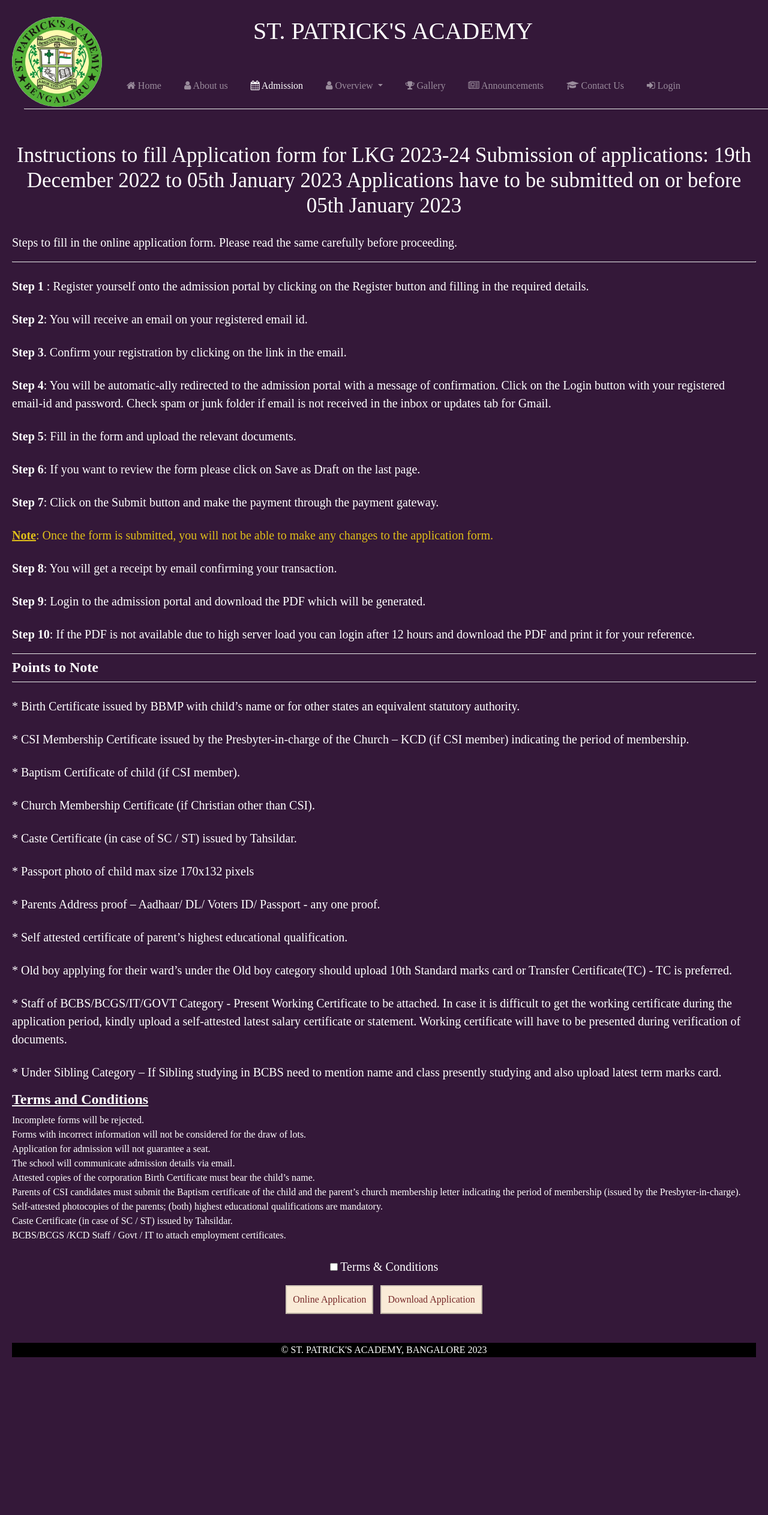
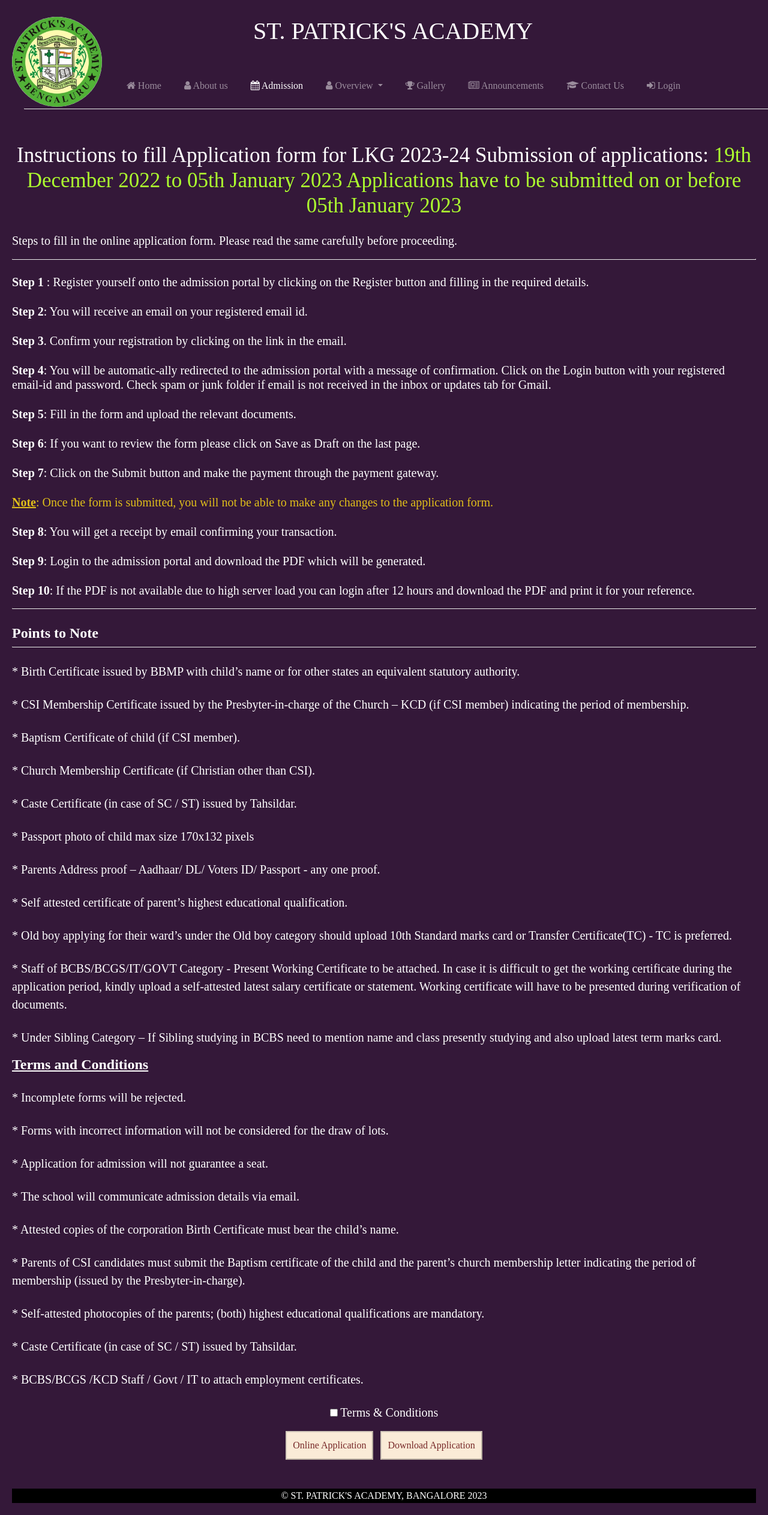
Before and after one commit to Karan9861/AdmissionPro-AWS, a Flask app: page /Admission in a window 1280 px wide. Shown: the whole page at 60% size. Before the commit the page ends 2262 px from the top, so only its background shows below. Run offline with Flask 3, Linux system fonts and the light colour scheme; some libraries are stand-ins or nearby versions.

Commit message:
made changes in admission page

```diff
--- a/templates/Admission.html
+++ b/templates/Admission.html
@@ -103,8 +103,9 @@
          <h3 class="aligning">
 
            <center> Instructions to fill Application form for LKG 2023-24
-          Submission of applications: 19th December 2022 to 05th January 2023
-          Applications have to be submitted on or before 05th January 2023 </center></h3>
+          Submission of applications: <span style="color: greenyellow;">19th December 2022 to 05th January 2023</span>
+          <span style="color: greenyellow;">Applications have to be submitted on or before 05th January 2023</span>
+        </center>
           <p>Steps to fill in the online application form. Please read the same carefully before proceeding.</p>
           <hr>
              <p><b>Step 1</b> : Register yourself onto the admission portal by clicking on the Register button and filling in the required details.</p>
@@ -133,15 +134,16 @@
           <p>* Staff of BCBS/BCGS/IT/GOVT Category - Present Working Certificate to be attached. In case it is difficult to get the working certificate during the application period, kindly upload a self-attested latest salary certificate or statement. Working certificate will have to be presented during verification of documents.</p>
           <p>* Under Sibling Category – If Sibling studying in BCBS need to mention name and class presently studying and also upload latest term marks card.</p>
           <h4 style="color: rgb(255, 255, 255);"><u><b>Terms and Conditions</u></b></h4>
-          <span style="color: white;">Incomplete forms will be rejected.</span><br>
-          <span style="color: white;">Forms with incorrect information will not be considered for the draw of lots.</span><br>
-          <span style="color: white;">Application for admission will not guarantee a seat.</span><br>
-          <span style="color: white;">The school will communicate admission details via email.</span><br>
-          <span style="color: white;">Attested copies of the corporation Birth Certificate must bear the child&rsquo;s name.</span><br>
-          <span style="color: white;">Parents of CSI candidates must submit the Baptism certificate of the child and the parent&rsquo;s church membership letter indicating the period of membership (issued by the Presbyter-in-charge).</span><br>
-          <span style="color: white;">Self-attested photocopies of the parents; (both) highest educational qualifications are mandatory.</span><br>
-          <span style="color: white;">Caste Certificate (in case of SC / ST) issued by Tahsildar.</span><br>
-          <span style="color: white;">BCBS/BCGS /KCD Staff / Govt / IT to attach employment certificates.</span>
+          <p style="color: white;">* Incomplete forms will be rejected.</p>
+          <p style="color: white;">* Forms with incorrect information will not be considered for the draw of lots.</p>
+          <p style="color: white;">* Application for admission will not guarantee a seat.</p>
+          <p style="color: white;">* The school will communicate admission details via email.</p>
+          <p style="color: white;">* Attested copies of the corporation Birth Certificate must bear the child&rsquo;s name.</p>
+          <p style="color: white;">* Parents of CSI candidates must submit the Baptism certificate of the child and the parent&rsquo;s church membership letter indicating the period of membership (issued by the Presbyter-in-charge).</p>
+          <p style="color: white;">* Self-attested photocopies of the parents; (both) highest educational qualifications are mandatory.</p>
+          <p style="color: white;">* Caste Certificate (in case of SC / ST) issued by Tahsildar.</p>
+          <p style="color: white;">* BCBS/BCGS /KCD Staff / Govt / IT to attach employment certificates.</p>
+
           <center> <p> <input type="checkbox" id="activateCheckbox"> Terms & Conditions<br></p></center>
           <center>
           <button id="button1" class="button" disabled>Online Application</button> &nbsp;
```
